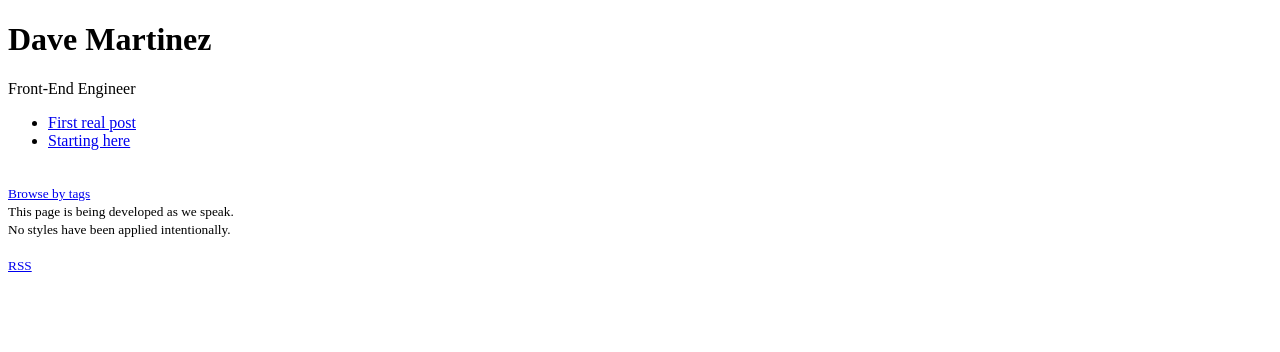
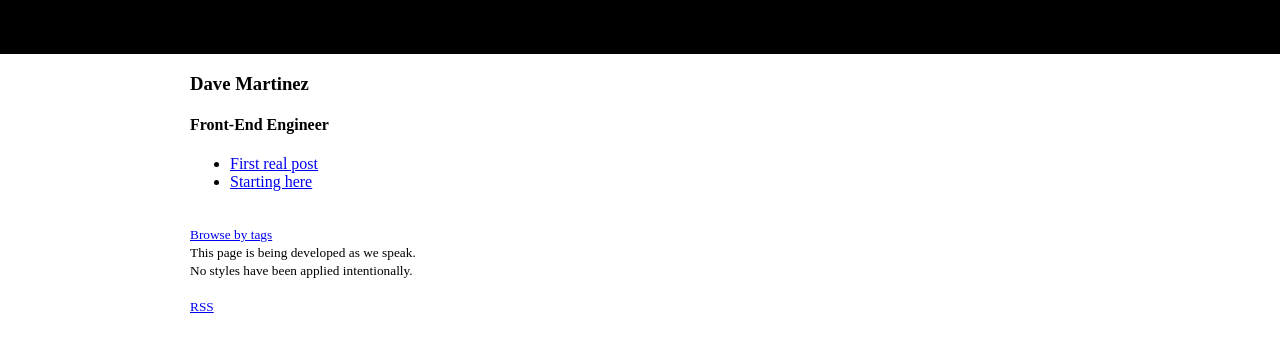
Before and after one commit to dkm-coder/site, a Gatsby site: page / in a window 1280 px wide. Built offline with nearby package versions, Linux system fonts and the light colour scheme; Gatsby itself is replaced by a stand-in of ours.

Commit message:
Add material-ui and start work on layout

```diff
--- a/gatsby-config.js
+++ b/gatsby-config.js
@@ -101,5 +101,6 @@ module.exports = {
         routeChangeEventName: "gatsby-route-change",
       },
     },
+    `gatsby-plugin-material-ui`,
   ],
 }
--- a/package.json
+++ b/package.json
@@ -14,9 +14,12 @@
     "test": "echo \"Write tests! -> https://gatsby.dev/unit-testing\" && exit 1"
   },
   "dependencies": {
+    "@material-ui/core": "^4.11.0",
+    "@material-ui/styles": "^4.10.0",
     "gatsby": "^2.23.12",
     "gatsby-plugin-feed": "^2.5.10",
     "gatsby-plugin-google-tagmanager": "^2.3.10",
+    "gatsby-plugin-material-ui": "^2.1.9",
     "gatsby-remark-prismjs": "^3.5.9",
     "gatsby-source-filesystem": "^2.3.18",
     "gatsby-transformer-remark": "^2.8.23",
--- /dev/null
+++ b/src/components/Layout.js
@@ -0,0 +1,24 @@
+import React, { Fragment } from 'react';
+import { makeStyles } from '@material-ui/core/styles';
+import NavBar from './NavBar';
+import TitleAndDescription from './TitleAndDescription';
+
+const useStyles = makeStyles(() => ({
+    container: {
+      width: '900px',
+      margin: '0 auto',
+    },
+  }));
+
+export default function Layout(props) {
+  const classes = useStyles();
+  return (
+    <Fragment>
+      <NavBar />
+      <div className={classes.container}>
+        <TitleAndDescription />
+        {props.children}
+      </div>
+    </Fragment>
+  );
+}
--- /dev/null
+++ b/src/components/NavBar.js
@@ -0,0 +1,17 @@
+import React from 'react';
+import { makeStyles } from '@material-ui/core/styles';
+
+const useStyles = makeStyles(() => ({
+    container: {
+      width: '100%',
+      height: '54px',
+      backgroundColor: 'black',
+    },
+  }));
+
+export default function Scond() {
+  const classes = useStyles();
+  return (
+    <div className={classes.container} />
+  );
+}
--- a/src/components/Header.js
+++ b/src/components/TitleAndDescription.js
@@ -1,14 +1,14 @@
 import React from "react"
 import { StaticQuery, graphql } from "gatsby"
 
-const TitleAndDescription = ({data: {site: {siteMetadata: {title, description}}}}) => (
+const ComponentToRender = ({data: {site: {siteMetadata: {title, description}}}}) => (
   <div>
-    <h1>{title}</h1>
-    <p>{description}</p>
+    <h3>{title}</h3>
+    <h4>{description}</h4>
   </div>
 );
 
-const Header = () => {
+const TitleAndDescription = () => {
   return (
     <StaticQuery
     query={graphql`
@@ -22,10 +22,10 @@ const Header = () => {
         }
     `}
     render={data => (
-        <TitleAndDescription data={data} />
+        <ComponentToRender data={data} />
     )}
     />
   );
 };
 
-export default Header;
+export default TitleAndDescription;
--- a/src/pages/index.js
+++ b/src/pages/index.js
@@ -1,12 +1,12 @@
 import React from "react"
 import { graphql, Link } from 'gatsby';
-import Header from '../components/Header'
+import Layout from '../components/Layout'
 
-const Layout = ({ data }) => {
+const Main = ({ data }) => {
   const { edges } = data.allMarkdownRemark;
   return (
     <div>
-      <Header />
+      <Layout>
         <ul>
           {edges.map(edge => {
             const { title, path } = edge.node.frontmatter;
@@ -27,6 +27,7 @@ const Layout = ({ data }) => {
         <small>This page is being developed as we speak.</small><br /><small>No styles have been applied intentionally.</small>
         <br /><br />
         <small><a href="/rss.xml" target="_blank" rel="noopener noreferrer">RSS</a></small>
+      </Layout>
     </div>
   );
 }
@@ -50,4 +51,4 @@ export const query = graphql`
   }
 `;
 
-export default Layout;
+export default Main;
--- a/src/styles/global.css
+++ b/src/styles/global.css
@@ -1,3 +1,7 @@
+body {
+  margin: 0;
+}
+
 .language-text {
   background-color: #f6f6f6 !important;
   border: 1px solid #d9d9d9 !important;
--- a/src/templates/allTagsIndex.js
+++ b/src/templates/allTagsIndex.js
@@ -1,9 +1,10 @@
 import React from "react"
 import { Link } from 'gatsby';
+import Layout from '../components/Layout'
 
 const AllTagsTemplate = ({pageContext: { tags }}) => {
   return (
-    <div>
+    <Layout>
       <div>
         List of available tags:
         <ul>
@@ -20,7 +21,7 @@ const AllTagsTemplate = ({pageContext: { tags }}) => {
       </div>
       <br />
       <Link to="/">Home</Link>
-    </div>
+    </Layout>
   );
 }
 
--- a/src/templates/blogPost.js
+++ b/src/templates/blogPost.js
@@ -1,5 +1,6 @@
 import React, { Fragment } from 'react';
 import { graphql, Link } from 'gatsby';
+import Layout from '../components/Layout'
 
 const BlogPost = ({
     data: {
@@ -15,14 +16,14 @@ const BlogPost = ({
       next,
     },
 }) => (
-  <div>
+  <Layout>
       <h1>{title}</h1>
       <div dangerouslySetInnerHTML={{__html: html}} />
       { prev && (<Fragment><Link to={prev.frontmatter.path}>Previous</Link><br /></Fragment>) }
       { next && <Link to={next.frontmatter.path}>Next</Link> }
       <br /><br />
       <Link to="/">Home</Link>
-  </div>
+  </Layout>
 );
 
 export const query = graphql`
--- a/src/templates/singleTagIndex.js
+++ b/src/templates/singleTagIndex.js
@@ -1,9 +1,10 @@
 import React from "react"
 import { Link } from 'gatsby';
+import Layout from '../components/Layout'
 
 const SingleTagTemplate = ({pageContext: { posts, tagName }}) => {
     return (
-    <div>
+    <Layout>
       <div>
         Posts about '{`${tagName}`}'
       </div>
@@ -23,7 +24,7 @@ const SingleTagTemplate = ({pageContext: { posts, tagName }}) => {
       </div>
       <br />
       <Link to="/">Home</Link>
-    </div>
+    </Layout>
   );
 }
 
```
Also changed, not shown: src/theme.js (added, +22 -0 lines), 1 other file. Lines whose indentation alone changed are shown as unchanged.
